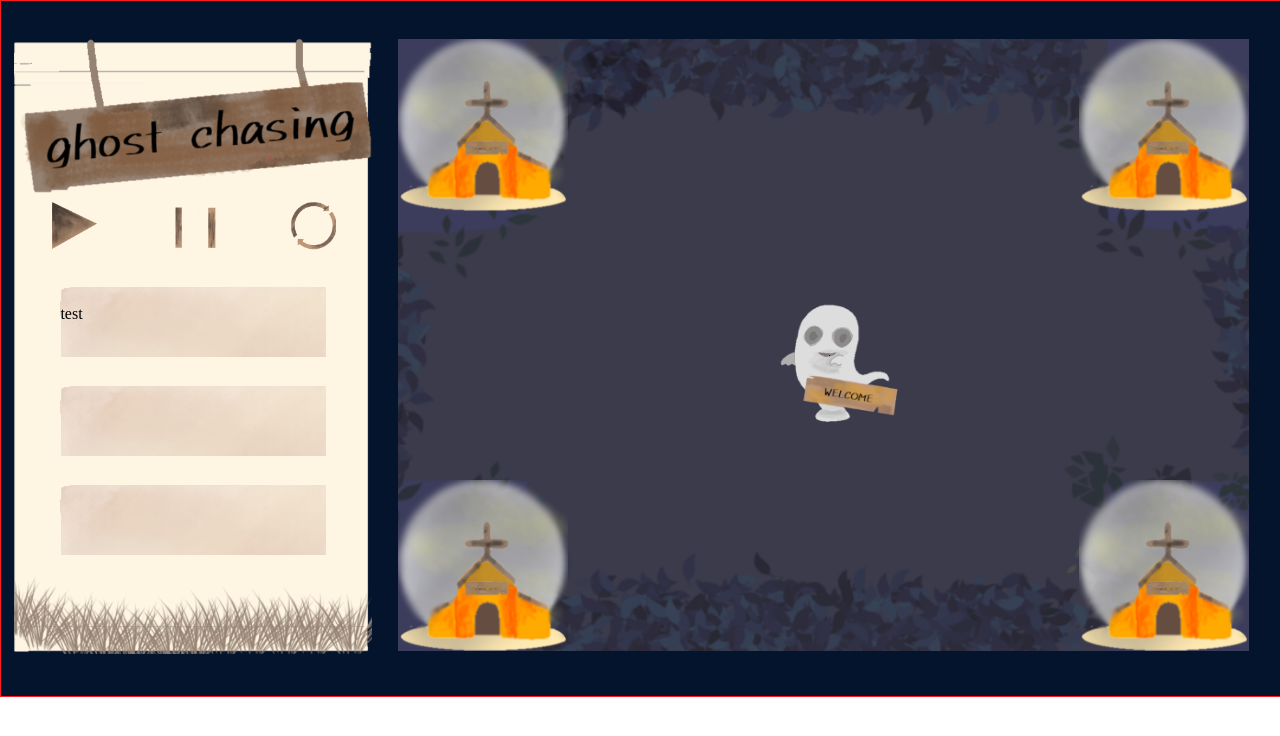
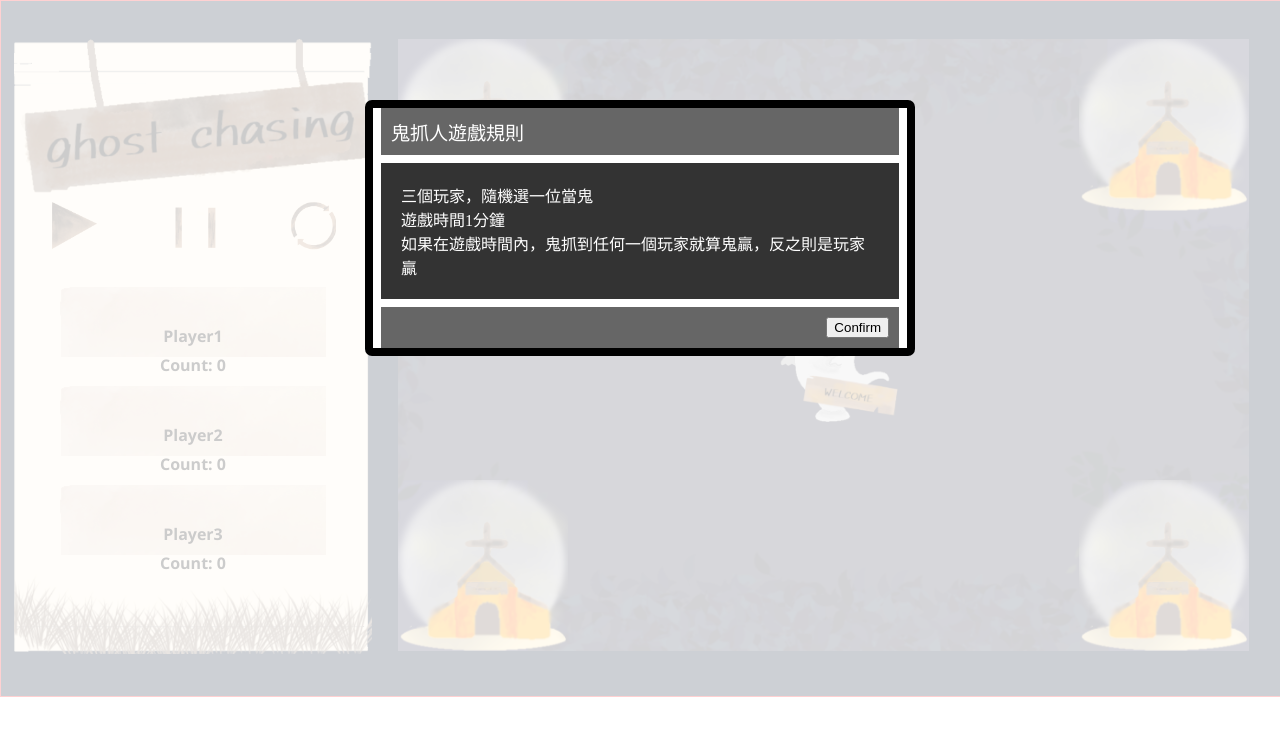
Before and after one commit to vax-r/Ghost-catching-game, a plain HTML site: page html/index.html in a window 1280 px wide. Drawn offline with Linux system fonts and the light colour scheme.

Commit message:
:sparkles: Add rules and naming window.

```diff
--- a/html/index.html
+++ b/html/index.html
@@ -5,7 +5,16 @@
 		<title>ghost chasing</title>
 		<link href="../style/mainframe.css" rel="stylesheet" type="text/css">
 	</head>
-	<body class="body">
+	<body class="body" onload="Confirm.render()">
+
+		<div id = "dialogoverlay"></div>
+		<div id = "dialogbox">
+			<div>
+				<div id="dialogboxhead"></div>
+				<div id="dialogboxbody"></div>
+				<div id="dialogboxfoot"></div>
+			</div>
+		</div>
 		<div class="total">
 			<div class="leftframe">
 				<img src="../image/mainframe-侧栏.png" alt="left frame" class="image">
@@ -15,9 +24,18 @@
 					<div class="specialbutton right"></div>
 				</div>
 				<div class="personaldata">
-					<div class="personaldatadetail personone">test</div>
-					<div class="personaldatadetail persontwo"></div>
-					<div class="personaldatadetail personthree"></div>
+					<div class="personaldatadetail personone">
+						<p class="player_name" id="player_name1">Player1</p>
+						<p class="player_count" id="player_count1">Count: 0</p>
+					</div>
+					<div class="personaldatadetail persontwo">
+						<p class="player_name" id="player_name2">Player2</p>
+						<p class="player_count" id="player_count2">Count: 0</p>
+					</div>
+					<div class="personaldatadetail personthree">
+						<p class="player_name" id="player_name3">Player3</p>
+						<p class="player_count" id="player_count3">Count: 0</p>
+					</div>
 				</div>
 			</div>
 			<div class="rightframe">
@@ -40,4 +58,6 @@
 			</div>
 		</div>
 	</body>
+	<script>var exports = {};</script>
+	<script type="text/javascript" src="../scripts/CustomPrompt.js"></script>
 </html>
--- /dev/null
+++ b/scripts/CustomPrompt.js
@@ -0,0 +1,72 @@
+function changeName_One(val) {
+    var player_name = document.getElementById("player_name1");
+    player_name.innerHTML = val;
+}
+function changeName_Two(val) {
+    var player_name = document.getElementById("player_name2");
+    player_name.innerHTML = val;
+}
+function changeName_Three(val) {
+    var player_name = document.getElementById("player_name3");
+    player_name.innerHTML = val;
+}
+function CustomPrompt() {
+    var dialogoverlay = document.getElementById("dialogoverlay");
+    var dialogbox = document.getElementById("dialogbox");
+    var dialogboxhead = document.getElementById("dialogboxhead");
+    var dialogboxbody = document.getElementById("dialogboxbody");
+    var dialogboxfoot = document.getElementById("dialogboxfoot");
+    this.render = function (dialog, func, id) {
+        var winW = window.innerWidth;
+        var winH = window.innerHeight;
+        dialogoverlay.style.display = "block";
+        dialogoverlay.style.height = winH + "px";
+        dialogbox.style.left = (winW / 2) - (550 * 0.5) + "px";
+        dialogbox.style.top = "100px";
+        dialogbox.style.display = "block";
+        // dialogboxhead.innerHTML = "A value is required";
+        dialogboxhead.innerHTML = dialog;
+        dialogboxbody.innerHTML = '<input id="prompt_value1">';
+        dialogboxfoot.innerHTML = '<button onclick="Prompt.ok(\'' + func + '\',\'' + id + '\')">OK</button>';
+    };
+    this.ok = function (func, id) {
+        console.log(id);
+        var prompt_value1 = document.getElementById("prompt_value1");
+        prompt_value1 = prompt_value1.value;
+        window[func](prompt_value1);
+        dialogbox.style.display = "none";
+        dialogoverlay.style.display = "none";
+        if (id == 1) {
+            this.render('Type a name for Player 2: ', 'changeName_Two', 2);
+        }
+        else if (id == 2) {
+            this.render('Type a name for Player 3: ', 'changeName_Three', 3);
+        }
+    };
+}
+var Prompt = new CustomPrompt();
+function CustomConfirm() {
+    var dialogoverlay = document.getElementById("dialogoverlay");
+    var dialogbox = document.getElementById("dialogbox");
+    var dialogboxhead = document.getElementById("dialogboxhead");
+    var dialogboxbody = document.getElementById("dialogboxbody");
+    var dialogboxfoot = document.getElementById("dialogboxfoot");
+    this.render = function () {
+        var winW = window.innerWidth;
+        var winH = window.innerHeight;
+        dialogoverlay.style.display = "block";
+        dialogoverlay.style.height = winH + "px";
+        dialogbox.style.left = (winW / 2) - (550 * 0.5) + "px";
+        dialogbox.style.top = "100px";
+        dialogbox.style.display = "block";
+        dialogboxhead.innerHTML = "鬼抓人遊戲規則";
+        dialogboxhead.style.textalign = "center";
+        dialogboxbody.innerHTML = "三個玩家，隨機選一位當鬼<br>遊戲時間1分鐘<br>如果在遊戲時間內，鬼抓到任何一個玩家就算鬼贏，反之則是玩家贏<br>";
+        dialogboxfoot.innerHTML = '<button onclick="Confirm.yes()">Confirm</button>';
+    };
+    this.yes = function () {
+        var id = 1;
+        Prompt.render('Type a name for Player 1: ', 'changeName_One', id);
+    };
+}
+var Confirm = new CustomConfirm();
--- a/style/mainframe.css
+++ b/style/mainframe.css
@@ -98,7 +98,24 @@
 	margin-left:13%;
 	text-align:center;
 	display: flex;
+	flex-direction: column;
+	justify-content: space-around;
 	padding-top:5%;
+}
+
+.personaldatadetail p{
+	font-family:'Segoe UI', Tahoma, Geneva, Verdana, sans-serif;
+	font-weight: bold;
+}
+
+.personaldatadetail p.player_name{
+	margin-top: 20px;
+	margin-bottom: 2px;
+}
+
+.personaldatadetail p.player_count{
+	margin-top: 5px;
+	margin-bottom: 40px;
 }
 /*之後為了動態更改div的內容先設置不同的class name*/
 .personone{
@@ -110,3 +127,47 @@
 .personthree{
 	background-image:url("../image/data.png");
 }
+
+#dialogoverlay{
+	display: none;
+	opacity: 0.8;
+	position: fixed;
+	top: 0px;
+	left: 0px;
+	background: #FFF;
+	width: 100%;
+	z-index: 10;
+}
+
+#dialogbox{
+	display: none;
+	position: fixed;
+	background: #000;
+	border-radius: 7px;
+	width: 550px;
+	z-index: 10;
+}
+
+#dialogbox div{
+	background: #FFF;
+	margin: 8px;
+}
+
+#dialogbox div#dialogboxhead{
+	background: #666;
+	font-size: 19px;
+	padding: 10px;
+	color: white;
+}
+
+#dialogbox div#dialogboxbody{
+	background: #333;
+	padding: 20px;
+	color: #FFF;
+}
+
+#dialogbox div#dialogboxfoot{
+	background: #666;
+	padding: 10px;
+	text-align: right;
+}
```
Also changed, not shown: example.html (deleted, +0 -13 lines), index.html (deleted, +0 -13 lines), scripts/CustomPrompt.ts (added, +84 -0 lines), styles/style.css (deleted), 1 other file.
